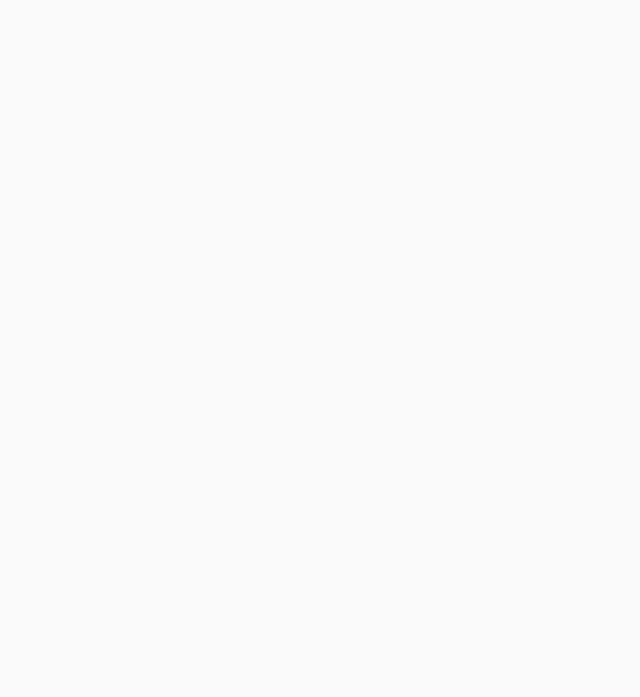
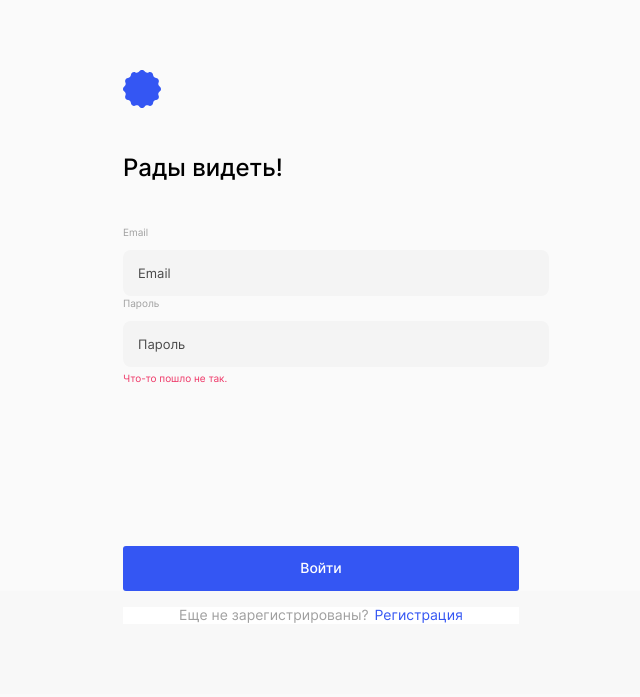
Before and after one commit to OlgaTananova/movies-explorer-frontend, a React app: page /signin in a window 1280 px wide. Shown: the whole page, without its empty margins (319-959 px from the left). Built offline with nearby package versions, Linux system fonts and the light colour scheme.

Commit message:
feature: created Login, Authform, Input components

```diff
--- a/src/components/App/App.js
+++ b/src/components/App/App.js
@@ -2,7 +2,7 @@ import './App.css';
 
 import Header from '../Header/Header';
 import Footer from '../Footer/Footer';
-import { Routes, Route, Navigate } from 'react-router-dom';
+import { Routes, Route } from 'react-router-dom';
 import Main from '../Main/Main';
 import Movies from '../Movies/Movies';
 import Profile from '../Profile/Profile';
@@ -11,7 +11,7 @@ import Login from '../Login/Login';
 import SavedMovies from '../SavedMovies/SavedMovies';
 import NotFound from '../NotFound/NotFound';
 import {useEffect, useState} from 'react';
-import {useNavigate } from 'react-router-dom'
+import {useNavigate} from 'react-router-dom'
 
 
 function App() {
@@ -55,13 +55,14 @@ function App() {
    <>
      <Header isLoggedIn={isLoggedIn} onLogIn={handleLogIn}/>
     <Routes>
-      <Route path={'/'} element={Main}> </Route>
+      <Route path={'/'} element={<Main />}> </Route>
       <Route path={'/movies'} element={<Movies/>}> </Route>
       <Route path={'/saved-movies'} element={<SavedMovies/>}> </Route>
       <Route path={'/profile'} element={<Profile
         onEditProfile={handleEditProfile}
       isEditProfile={isEditProfile}
-      onFormSubmit={handleFormSubmit}/>}> </Route>
+      onFormSubmit={handleFormSubmit}/>}>
+      </Route>
       <Route path={'/signup'} element={<Register/>}> </Route>
       <Route path={'/signin'} element={<Login/>}> </Route>
       <Route path={'/404'} element={<NotFound/>}> </Route>
--- /dev/null
+++ b/src/components/AuthForm/AuthForm.css
@@ -0,0 +1,43 @@
+.auth-form {
+  width: 100%;
+  display: flex;
+  flex-direction: column;
+}
+
+.auth-form__heading {
+  width: 100%;
+  margin: 0 auto 40px;
+  font-size: 24px;
+  line-height: 1.4;
+  font-weight: 500;
+}
+
+
+.auth-form__submit-button {
+  width: 100%;
+  margin-top: 69px;
+  height: 45px;
+  background-color: rgba(52, 86, 243, 1);
+  border-radius: 3px;
+  border: none;
+  padding: 0;
+  color: rgba(255, 255, 255, 1);
+  font-size: 14px;
+  line-height: 1.2;
+  font-weight: 500;
+  transition: opacity .3s ease;
+}
+
+.auth-form__submit-button:hover {
+  opacity: .8;
+  cursor: pointer;
+}
+
+.auth-form__submit-button_inactive {
+  background-color: rgba(248, 248, 248, 1);
+  color: rgba(194, 194, 194, 1);
+}
+
+.auth-form__submit-button_type_login {
+  margin-top: 160px;
+}
--- /dev/null
+++ b/src/components/AuthForm/AuthForm.js
@@ -0,0 +1,17 @@
+import './AuthForm.css';
+import {useNavigate} from 'react-router-dom';
+
+function AuthForm({name, heading, submitButton, children}) {
+  const navigate = useNavigate();
+  return (
+    <form className= {`auth-form auth-form_type_${name}`} name={`${name}-form`}
+          noValidate={true} onSubmit={()=>{navigate('/')}}>
+      <h2 className='auth-form__heading'>{heading}</h2>
+      {children}
+      <button className={`auth-form__submit-button auth-form__submit-button_type_${name}`}
+              type={'submit'}>{submitButton}</button>
+    </form>
+  )
+}
+
+export default AuthForm;
--- a/src/components/Footer/Footer.css
+++ b/src/components/Footer/Footer.css
@@ -4,10 +4,18 @@
   width: 100%;
 }
 
-.footer__section {
+.section_type_footer {
   display: flex;
   flex-direction: column;
   width: 100%;
+}
+
+.section_type_signup {
+  background-color: rgba(255, 255, 255, 1);
+  margin: 16px auto 70px;
+  display: flex;
+  justify-content: center;
+  gap: 6px;
 }
 
 .footer__heading {
@@ -59,3 +67,23 @@
   color: rgba(238, 52, 101, .7);
   cursor: pointer;
 }
+
+.footer__auth-text {
+  font-size: 14px;
+  line-height: 1.2;
+}
+
+.footer__auth-text_type_question {
+  color: rgba(160, 160, 160, 1);
+}
+
+.footer__auth-text_type_link {
+  text-decoration: none;
+  color: rgba(52, 86, 243, 1);
+  transition: color .3s ease;
+}
+
+.footer__auth-text_type_link:hover {
+  cursor: pointer;
+  color: rgba(52, 86, 243, .7);
+}
--- a/src/components/Footer/Footer.js
+++ b/src/components/Footer/Footer.js
@@ -7,7 +7,7 @@ function Footer({isLoggedIn, onLogOut, isEditProfile}) {
     location.pathname === '/movies') {
     return (
       <footer className='footer'>
-        <div className='footer__section section section_narrow'>
+        <div className='section section_type_footer section_narrow'>
           <p className='footer__heading footer-text'>Учебный проект Яндекс.Практикум х BeatFilm.</p>
           <div className='footer__links-copyright-element'>
             <span className='footer__copyright footer-text'>&#64; 2022</span>
@@ -28,8 +28,26 @@ function Footer({isLoggedIn, onLogOut, isEditProfile}) {
         </div>
       </footer>
     )
+  } else if (location.pathname === '/signup') {
+    return (
+      <footer className='footer'>
+        <div className='section section_superNarrow section_type_signup'>
+          <span className='footer__auth-text footer__auth-text_type_question'>Уже зарегистрированы?</span>
+          <Link className='footer__auth-text footer__auth-text_type_link' to='/signin'>Войти</Link>
+        </div>
+      </footer>
+    )
+  } else if (location.pathname === '/signin') {
+    return (
+      <footer className='footer'>
+        <div className='section section_superNarrow section_type_signup'>
+          <span className='footer__auth-text footer__auth-text_type_question'>Еще не зарегистрированы?</span>
+          <Link className='footer__auth-text footer__auth-text_type_link' to='/signup'>Регистрация</Link>
+        </div>
+      </footer>
+    )
   }
-  return
+  return null
 }
 
 export default Footer;
--- a/src/components/Header/Header.css
+++ b/src/components/Header/Header.css
@@ -8,6 +8,17 @@
   background-color: rgb(221, 222, 227);
 }
 
+.section_type_header {
+  display: flex;
+  justify-content: space-between;
+  margin-top: 18px;
+  margin-bottom: 18px;
+  gap: 18px;
+}
+
+.header__section_type_signup {
+  margin: 70px auto 40px;
+}
 .section {
   display: flex;
   width: 100%;
@@ -18,12 +29,8 @@
   margin-right: 70px;
 }
 
-.header__section {
-  display: flex;
-  justify-content: space-between;
-  margin-top: 18px;
-  margin-bottom: 18px;
-  gap: 18px;
+.section_superNarrow {
+  width: 396px;
 }
 
 .logo {
--- a/src/components/Header/Header.js
+++ b/src/components/Header/Header.js
@@ -5,30 +5,33 @@ import {useLocation, Link} from 'react-router-dom';
 
 function Header({isLoggedIn, onLogIn}) {
   const location = useLocation();
+
+  function Logo() {
+    return (
+      <Link to={'/'}><img className='logo' alt='Логотип проекта' src={logo}/></Link>
+    )
+  }
+
   if (location.pathname === '/' || location.pathname === '/saved-movies' ||
   location.pathname === '/movies' || location.pathname === '/profile') {
     return(
       <header className={`header ${(!isLoggedIn)? 'header_promo': ''}`}>
-        <div className='header__section section  section_narrow '>
-          <Link to={'/'}><img className='logo' alt='Логотип проекта' src={logo}/></Link>
+        <div className='section section_narrow section_type_header '>
+          <Logo />
           <Navigation isLoggedIn={isLoggedIn} onLogIn={onLogIn}/>
         </div>
       </header>
     )
-  } else if (location.pathname === '/signup') {
+  } else if (location.pathname === '/signup' || location.pathname === '/signin') {
     return (
-      <header>
-
-      </header>
-    )
-  } else if (location.pathname === '/signin') {
-    return (
-      <header>
-
+      <header className='header'>
+        <div className='header__section header__section_type_signup section section_superNarrow'>
+          <Logo />
+        </div>
       </header>
     )
   }
-  return
+  return null
 }
 
 export default Header;
--- /dev/null
+++ b/src/components/Input/Input.css
@@ -0,0 +1,49 @@
+.auth-form__label {
+  display: flex;
+  flex-direction: column;
+  font-size: 10px;
+  line-height: 1.5;
+  color: rgba(160, 160, 160, 1);
+}
+
+.auth-form__input {
+  width: 100%;
+  margin: 10px auto 0;
+  background-color: rgba(244, 244, 244, 1);
+  border-radius: 8px;
+  border: none;
+  outline: none;
+  font-size: 13px;
+  line-height: 1.23;
+  padding: 15px 15px 15px;
+  transition: background-color .3s ease;
+}
+
+.auth-form__input:focus {
+  background-color: rgba(221, 222, 227, 1);
+}
+
+.auth-form__input::placeholder {
+  color: rgba(0, 0, 0, .7);
+}
+
+.auth-form__input::-webkit-input-placeholder {
+  color: rgba(0, 0, 0, .7);
+}
+
+.auth-form__input::-moz-placeholder {
+  color: rgba(0, 0, 0, .7);
+}
+
+.auth-form__input::-ms-input-placeholder{
+  color: rgba(0, 0, 0, .7);
+}
+
+.auth-form__error {
+  width: 100%;
+  color: rgba(238, 52, 101, 1);
+  font-size: 10px;
+  line-height: 1.5;
+  height: 12px;
+  margin-top: 10px;
+}
--- /dev/null
+++ b/src/components/Input/Input.js
@@ -0,0 +1,15 @@
+import './Input.css';
+
+function Input({name, placeholder, type, error, ...rest}) {
+return (
+  <>
+    <label className='auth-form__label'>{name}
+    <input className='auth-form__input' type={type}
+           placeholder={placeholder} {...rest} />
+  </label>
+    <span className='auth-form__error'>{error}</span>
+  </>
+)
+}
+
+export default Input;
--- a/src/components/Login/Login.css
+++ b/src/components/Login/Login.css
@@ -0,0 +1,8 @@
+.login {
+  display: flex;
+  width: 100%;
+}
+
+.section_type_login {
+  margin: 0 auto;
+}
--- a/src/components/Login/Login.js
+++ b/src/components/Login/Login.js
@@ -1,7 +1,21 @@
 import './Login.css';
+import AuthForm from '../AuthForm/AuthForm';
+import Input from '../Input/Input';
 
 function Login() {
-
+return (
+  <div className='login'>
+    <div className='section section_superNarrow section_type_login'>
+    <AuthForm name={'login'} heading={'Рады видеть!'} submitButton={'Войти'}>
+      <div>
+        <Input name={'Email'} type={'email'} placeholder={'Email'} required={true}/>
+        <Input name={'Пароль'} type={'password'} placeholder={'Пароль'} required={true}
+        error={'Что-то пошло не так.'}/>
+      </div>
+    </AuthForm>
+    </div>
+  </div>
+)
 }
 
 export default Login;
--- a/src/components/Profile/Profile.css
+++ b/src/components/Profile/Profile.css
@@ -45,6 +45,7 @@
   border: none;
   padding: 0;
   color: rgba(0, 0, 0, 1);
+  transition: background-color .3s ease;
 }
 
 .profile-form__input::placeholder {
@@ -64,7 +65,7 @@
 }
 
 .profile-form__input:focus {
-  background-color: rgba(244, 244, 244, 1);
+  background-color: rgba(221, 222, 227, 1);
   border-radius: 2px;
 }
 
--- a/src/components/Register/Register.css
+++ b/src/components/Register/Register.css
@@ -0,0 +1,8 @@
+.register {
+  display: flex;
+  width: 100%;
+}
+
+.section_type_register {
+  margin: 0 auto;
+}
--- a/src/components/Register/Register.js
+++ b/src/components/Register/Register.js
@@ -1,7 +1,22 @@
 import './Register.css';
+import AuthForm from '../AuthForm/AuthForm';
+import Input from '../Input/Input';
 
 function Register() {
-
+  return (
+    <div className='register'>
+      <div className='section section_superNarrow section_type_register'>
+        <AuthForm name={'register'} heading={'Добро пожаловать!'} submitButton={'Зарегистрироваться'}>
+          <div>
+            <Input name={'Имя'} type={'text'} placeholder={'Имя'} required={true}
+            minLength={2} maxLength={30}/>
+            <Input name={'Email'} type={'email'} placeholder={'Email'} required={true}/>
+            <Input name={'Пароль'} type={'password'} placeholder={'Пароль'} required={true} error={'Что-то пошло не так'}/>
+          </div>
+        </AuthForm>
+      </div>
+    </div>
+  )
 }
 
 export default Register;
```
Also changed, not shown: 1 other file.
